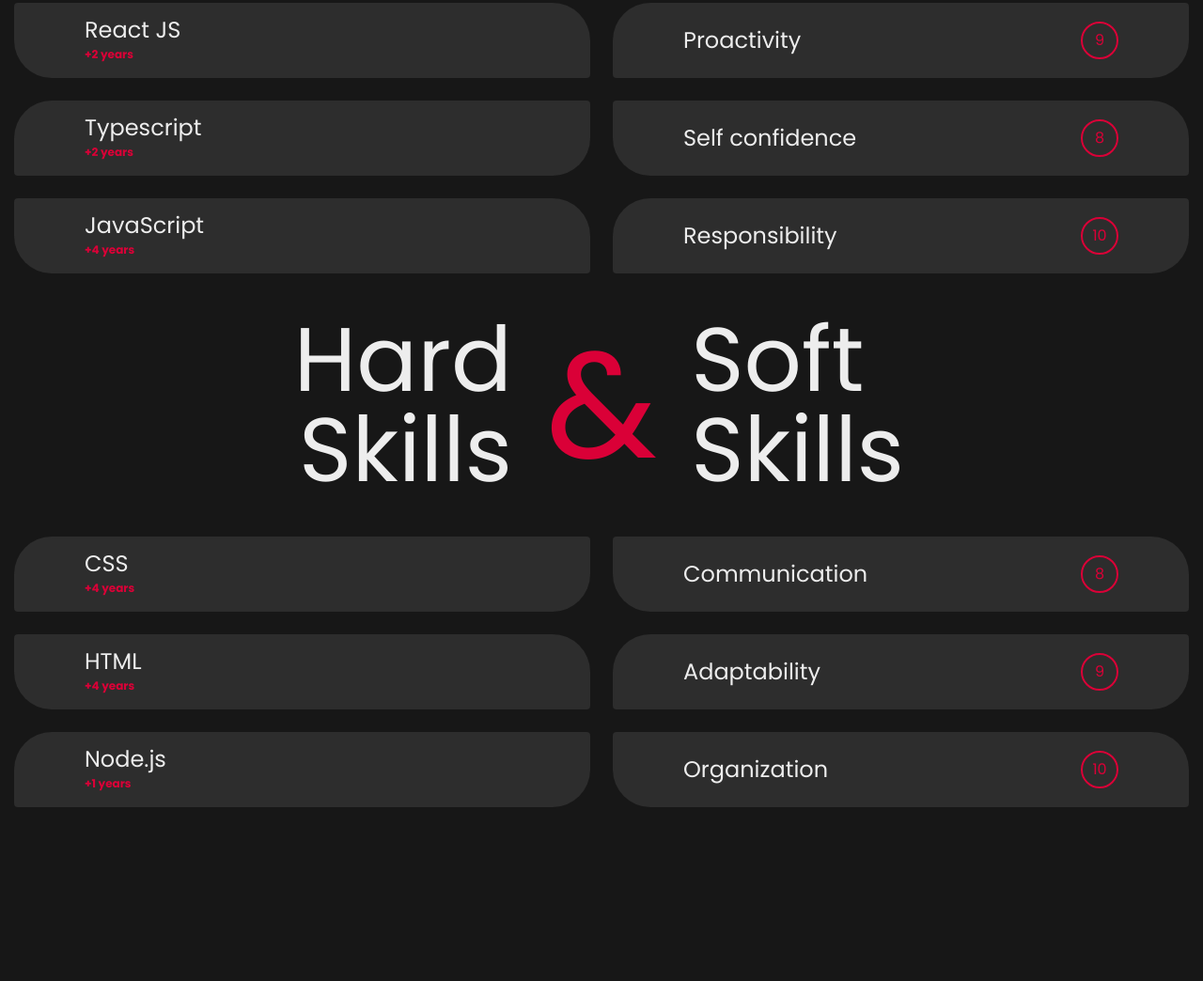
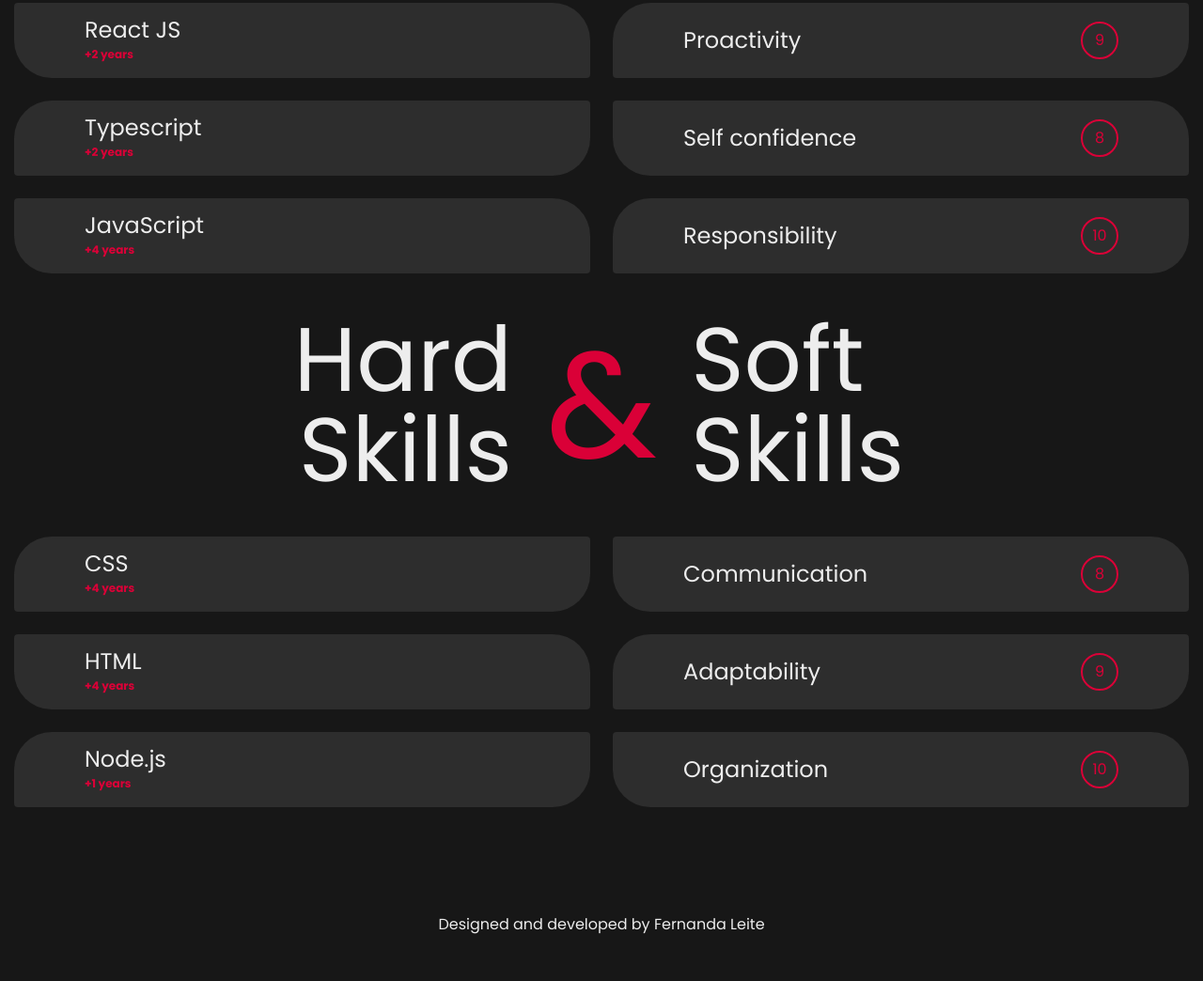
Before and after one commit to Fekleite/my-portfolio, a website: page index.html in a window 1280 px wide. Shown: the part 2737-3781 px from the top of the page at 94% size. Before the commit the page ends 3660 px from the top, so only its background shows below. Drawn offline with Linux system fonts and the light colour scheme.

Commit message:
feat: create footer

```diff
--- a/index.html
+++ b/index.html
@@ -415,6 +415,12 @@
       </div>
     </section>
 
+    <footer>
+      <div class="container">
+        <span class="copyright">Designed and developed by Fernanda Leite</span>
+      </div>
+    </footer>
+
     <script src="js/plugins.js"></script>
     <script src="js/all.js"></script>
   </body>
--- a/scss/_home.scss
+++ b/scss/_home.scss
@@ -280,3 +280,18 @@
     }
   }
 }
+
+footer {
+  padding: 4.8rem 0;
+
+  .container {
+    display: flex;
+    align-items: center;
+    justify-content: center;
+  }
+
+  .copyright {
+    font-weight: 400;
+    font-size: 1.6rem;
+  }
+}
--- a/scss/main.scss
+++ b/scss/main.scss
@@ -2,5 +2,4 @@
 @import 'reset';
 @import 'container';
 @import 'patterns';
-@import 'header';
 @import 'home';
```
Also changed, not shown: css/main.css, scss/_header.scss (deleted).
